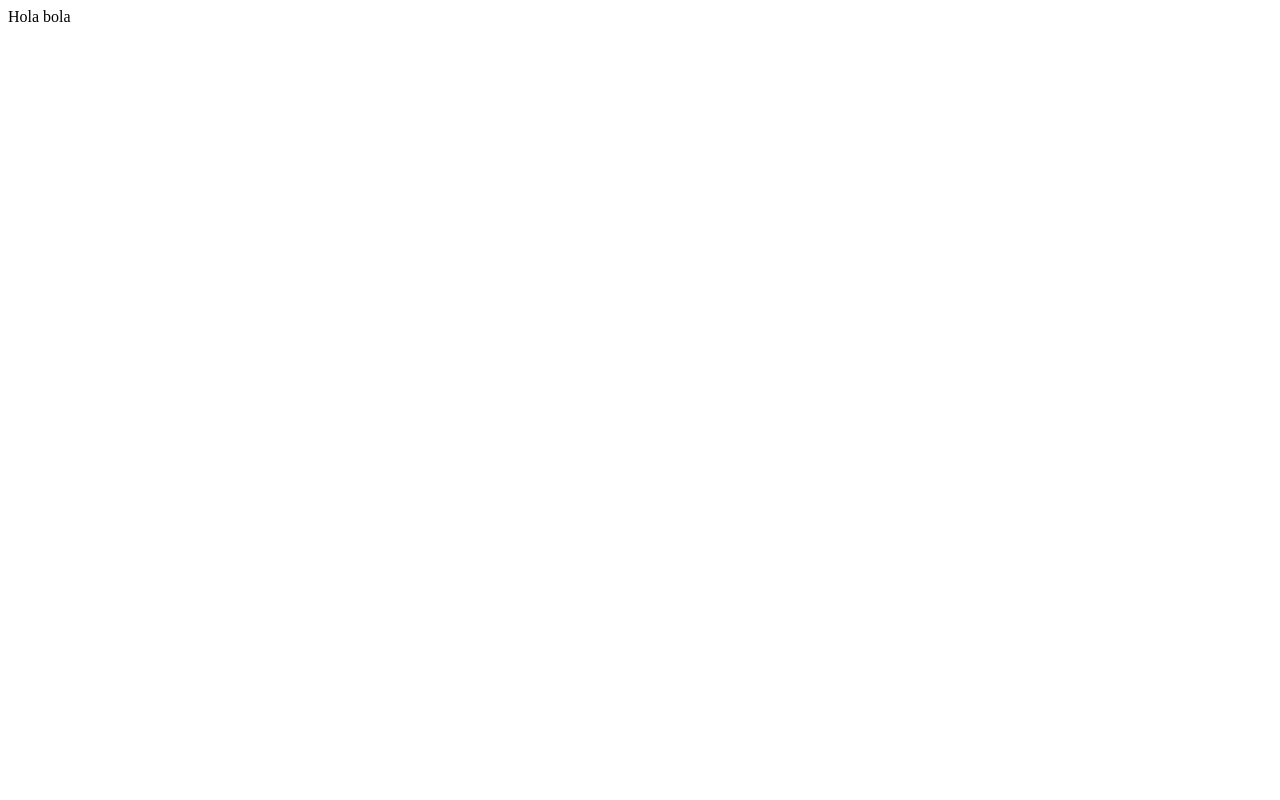
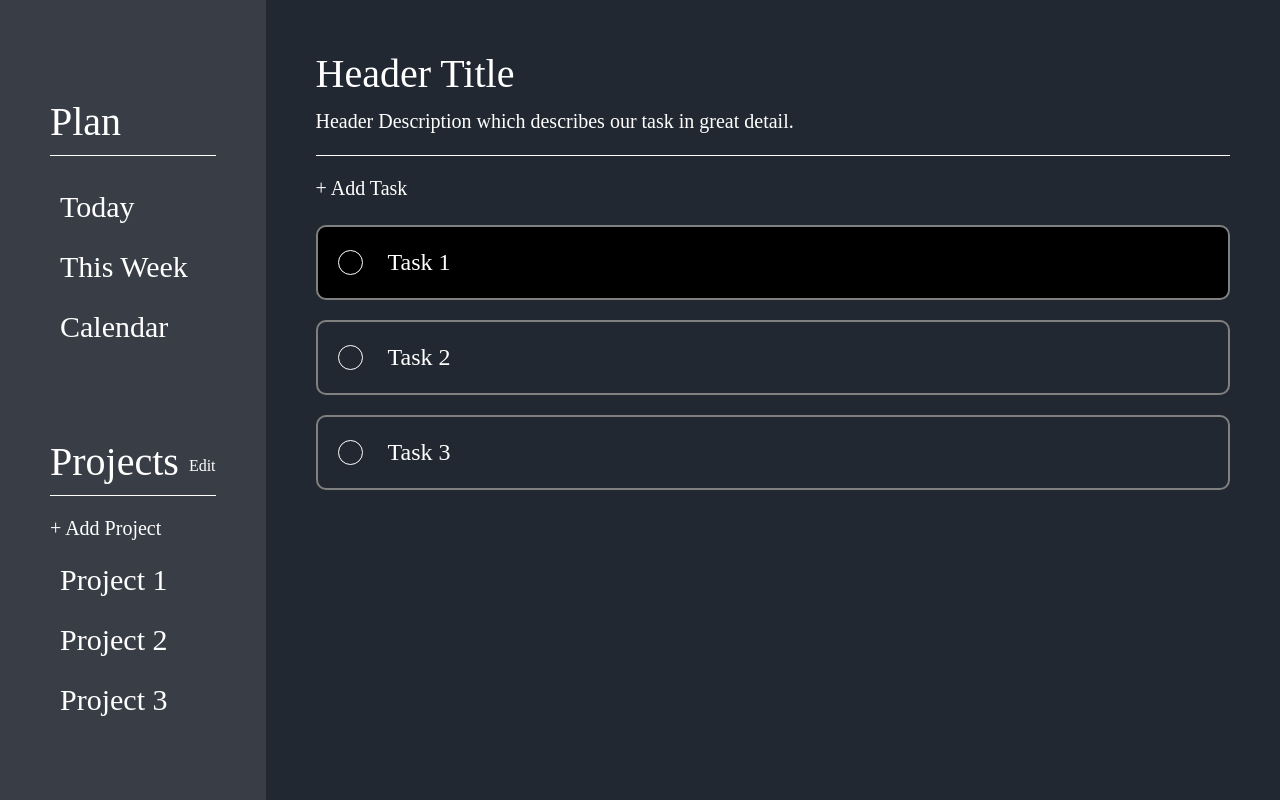
Before and after one commit to PatrikRasch/top-todo-app, a plain HTML site: page index.html in a window 1280 px wide. Shown: the top 800 px of the page. Drawn offline with Linux system fonts and the light colour scheme; a web font is replaced by a local one.

Commit message:
Initial html and css implemented. No current functionality.

```diff
--- a/index.html
+++ b/index.html
@@ -5,9 +5,66 @@
     <meta http-equiv="X-UA-Compatible" content="IE=edge" />
     <meta name="viewport" content="width=device-width, initial-scale=1.0" />
     <script src="main.js" defer></script>
+    <link rel="stylesheet" href="styles.css" />
     <title>Document</title>
   </head>
   <body>
-    <div id="content">Hola bola</div>
+    <div id="content"></div>
+
+    <div class="wrapper">
+      <div class="nav">
+        <div class="calendar">
+          <div class="calendarHeader">
+            <div class="calendarHeaderTitle">Plan</div>
+            <div class="contentSeparator"></div>
+          </div>
+          <div class="calendarOptions">
+            <div class="calendarToday">Today</div>
+            <div class="calendarWeek">This Week</div>
+            <div class="calendarTitle">Calendar</div>
+          </div>
+        </div>
+        <div class="projects">
+          <div class="projectsHeader">
+            <div class="projectsTopLine">
+              <div class="projectsTitle">Projects</div>
+              <div class="editProjects">Edit</div>
+            </div>
+            <div class="contentSeparator"></div>
+            <div class="addProject">+ Add Project</div>
+          </div>
+          <div class="projectOptions">
+            <div class="project">Project 1</div>
+            <div class="project">Project 2</div>
+            <div class="project">Project 3</div>
+          </div>
+        </div>
+      </div>
+
+      <div class="content">
+        <div class="header">
+          <div class="headerTitle">Header Title</div>
+          <div class="headerDescription">
+            Header Description which describes our task in great detail.
+          </div>
+        </div>
+        <div class="contentSeparator"></div>
+        <div class="addTask">+ Add Task</div>
+        <div class="tasks">
+          <div class="task taskBlack">
+            <div class="taskCheck"></div>
+            <div class="taskTitle">Task 1</div>
+          </div>
+          <div class="task">
+            <div class="taskCheck"></div>
+            <div class="taskTitle">Task 2</div>
+          </div>
+          <div class="task">
+            <div class="taskCheck"></div>
+            <div class="taskTitle">Task 3</div>
+          </div>
+        </div>
+      </div>
+    </div>
   </body>
 </html>
--- /dev/null
+++ b/styles.css
@@ -0,0 +1,221 @@
+body {
+  margin: 0;
+}
+
+@font-face {
+  font-family: made-gentle;
+  src: url(../fonts/MADE-Gentle.otf);
+}
+
+@font-face {
+  font-family: satoshi;
+  src: url(../fonts/Satoshi-Regular.otf);
+}
+
+@font-face {
+  font-family: satoshi-medium;
+  src: url(../fonts/Satoshi-Medium.otf);
+}
+
+@font-face {
+  font-family: satoshi-bold;
+  src: url(../fonts/Satoshi-Bold.otf);
+}
+
+.wrapper {
+  display: grid;
+  grid-template-columns: 2fr 8fr;
+  width: 100vw;
+  height: 100vh;
+  color: white;
+  font-family: satoshi;
+}
+
+.nav {
+  display: grid;
+  grid-template-rows: 5fr 5fr 6fr;
+  padding: 0px 50px 0px 50px;
+  background-color: #393e46;
+}
+
+.calendarHeader {
+  height: max-content;
+  display: grid;
+  grid-template-rows: 105px 22px;
+}
+
+.calendarHeaderTitle {
+  display: grid;
+  align-items: end;
+  font-size: 40px;
+  padding-bottom: 10px;
+}
+
+.calendarOptions {
+  display: grid;
+  grid-template-rows: repeat(3, 60px);
+}
+
+.projects {
+  height: max-content;
+}
+
+.calendarToday,
+.calendarWeek,
+.calendarTitle {
+  align-self: center;
+  padding: 10px;
+}
+
+.calendarToday,
+.calendarWeek,
+.calendarTitle,
+.project {
+  font-size: 30px;
+  cursor: pointer;
+}
+
+.calendarToday:hover,
+.calendarWeek:hover,
+.calendarTitle:hover,
+.project:hover {
+  background-color: #222831;
+  border-radius: 5px;
+}
+
+.projects {
+  display: grid;
+}
+
+.projectsHeader {
+  display: grid;
+  grid-template-rows: 105px 22px;
+}
+
+.projectsTopLine {
+  display: grid;
+  grid-template-columns: 8fr 2fr;
+  align-items: end;
+  gap: 10px;
+  padding-bottom: 10px;
+}
+
+.projectsTitle {
+  font-size: 40px;
+}
+
+.editProjects {
+  cursor: pointer;
+  padding-bottom: 5px;
+  align-self: end;
+  padding-bottom: 10px;
+}
+
+.editProjects:hover {
+  text-decoration: underline;
+}
+
+.addProject {
+  font-size: 20px;
+  width: max-content;
+  height: max-content;
+  cursor: pointer;
+}
+
+.projectOptions {
+  display: grid;
+  grid-template-rows: repeat(3, 60px);
+  padding-top: 10px;
+}
+
+.project {
+  display: grid;
+  align-self: center;
+  padding: 10px;
+}
+
+.content {
+  display: grid;
+  grid-template-rows: 105px 22px 48px auto;
+  background-color: #222831;
+  padding: 0px 50px 0px 50px;
+}
+
+.header {
+  display: grid;
+  grid-template-rows: 60px 60px;
+}
+
+.headerTitle {
+  font-size: 40px;
+  white-space: nowrap;
+}
+
+.headerDescription {
+  font-size: 20px;
+  overflow: scroll;
+  white-space: nowrap;
+}
+
+.contentSeparator {
+  height: 1px;
+  width: 100%;
+  background-color: white;
+}
+
+.addTask {
+  font-size: 20px;
+  width: max-content;
+  height: max-content;
+  cursor: pointer;
+}
+
+.addTask:hover,
+.addProject:hover {
+  text-decoration: underline;
+}
+
+.tasks {
+  display: grid;
+  grid-template-rows: repeat(auto-fill, 75px);
+  gap: 20px;
+}
+
+.task {
+  font-size: 24px;
+  border: 2px solid grey;
+  display: grid;
+  grid-template-columns: 50px 1fr;
+  align-items: center;
+  border-radius: 10px;
+  padding-left: 20px;
+  transition: 0.2s;
+}
+
+.taskCheck {
+  height: 23px;
+  width: 23px;
+  border: 1.5px solid white;
+  border-radius: 50%;
+  display: inline-block;
+}
+
+.taskBlack {
+  background-color: rgb(0, 0, 0);
+}
+
+.task:hover {
+  box-shadow: 0px 0px 30px rgba(0, 0, 0, 0.254);
+  transform: scale(1.01);
+}
+
+.nav,
+.content {
+  padding-top: 50px;
+}
+
+.headerTitle,
+.calendarHeaderTitle,
+.projectsTitle {
+  font-family: satoshi-bold;
+}
```
